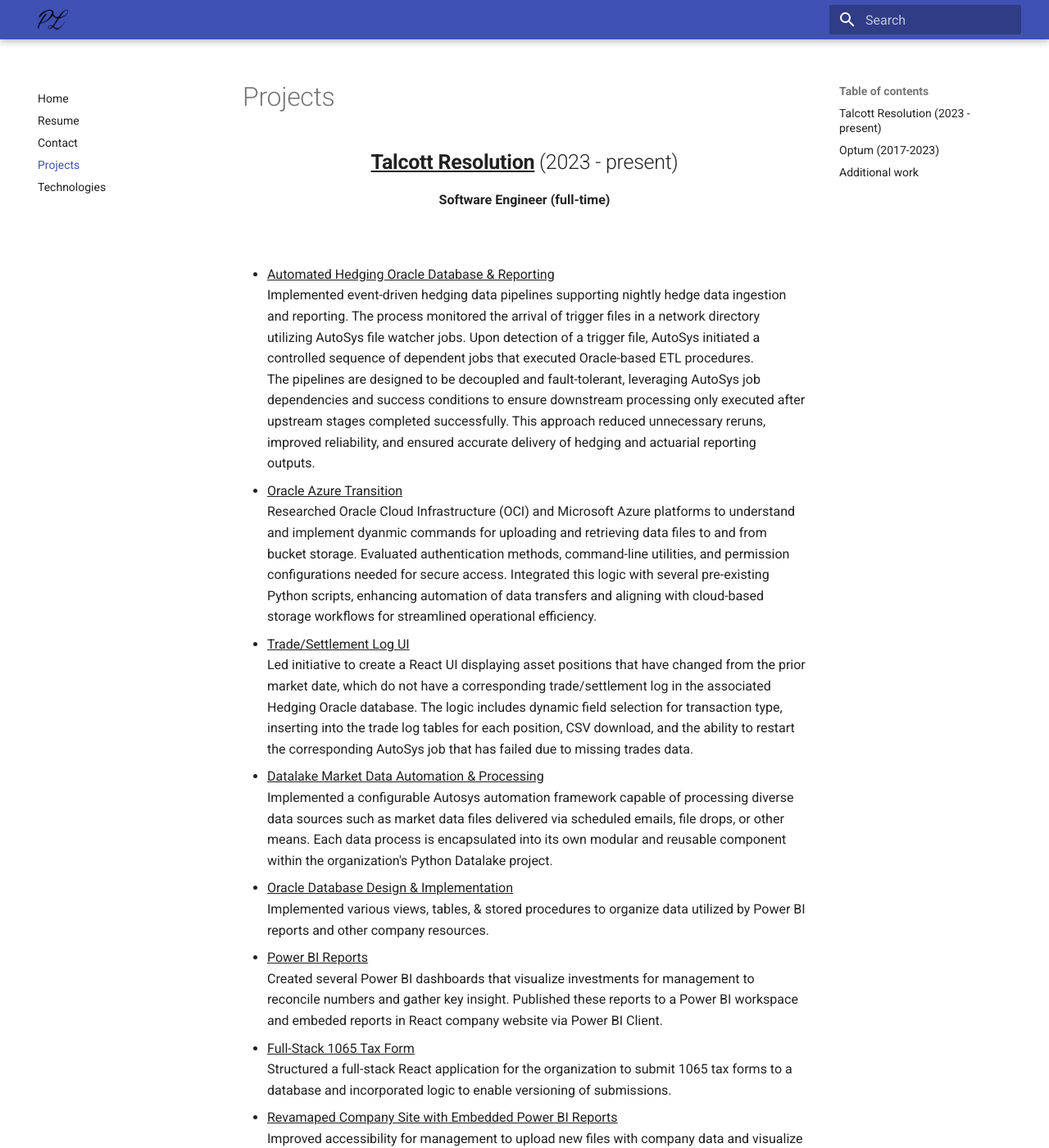
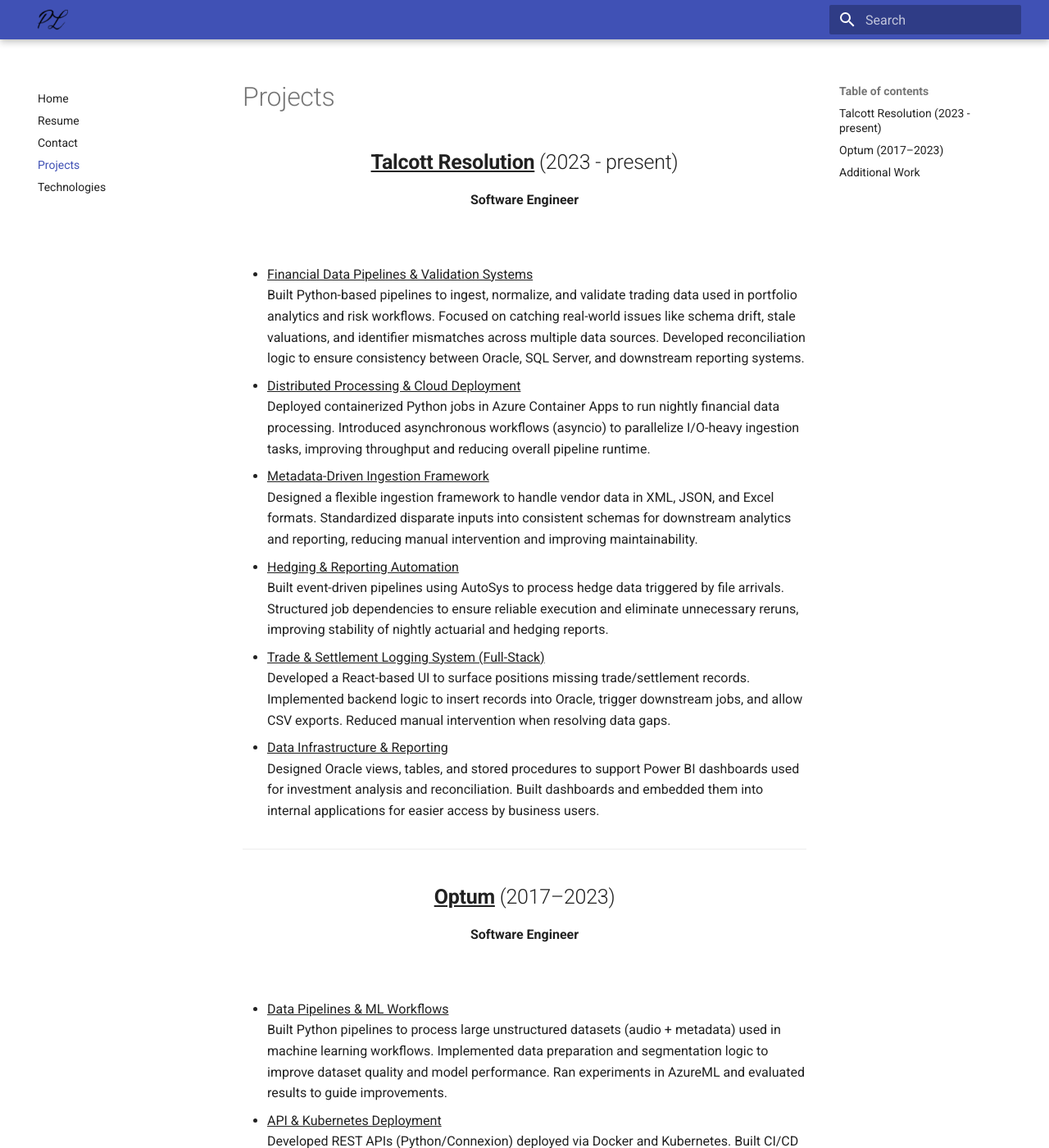
Before and after one commit to paluro567/personal-website, an MkDocs documentation site: the page built from docs/Projects.md, in a window 1280 px wide and 1400 px high. Shown: the whole window at 82% size. Built offline with MkDocs 1.6.1 and Material for MkDocs 9.7.7, drawn with Linux system fonts in a browser that asks for light colours; some of the changed text lies outside the part shown.

Commit message:
projects updates

```diff
--- a/docs/Projects.md
+++ b/docs/Projects.md
@@ -1,56 +1,61 @@
 ## <b><center><u>Talcott Resolution</u></b> \(2023 - present)</center>
 
-<center><b>Software Engineer (full-time)</b></center></br>
+<center><b>Software Engineer</b></center></br>
 
-- <u> Automated Hedging Oracle Database & Reporting</u> </br>
-  Implemented event-driven hedging data pipelines supporting nightly hedge data ingestion and reporting. The process monitored the arrival of trigger files in a network directory utilizing AutoSys file watcher jobs. Upon detection of a trigger file, AutoSys initiated a controlled sequence of dependent jobs that executed Oracle-based ETL procedures.</br>
-  The pipelines are designed to be decoupled and fault-tolerant, leveraging AutoSys job dependencies and success conditions to ensure downstream processing only executed after upstream stages completed successfully. This approach reduced unnecessary reruns, improved reliability, and ensured accurate delivery of hedging and actuarial reporting outputs.
+- <u>Financial Data Pipelines & Validation Systems</u> </br>
+  Built Python-based pipelines to ingest, normalize, and validate trading data used in portfolio analytics and risk workflows. Focused on catching real-world issues like schema drift, stale valuations, and identifier mismatches across multiple data sources. Developed reconciliation logic to ensure consistency between Oracle, SQL Server, and downstream reporting systems.
 
-- <u> Oracle Azure Transition </u> </br>
-  Researched Oracle Cloud Infrastructure (OCI) and Microsoft Azure platforms to understand and implement dyanmic commands for uploading and retrieving data files to and from bucket storage. Evaluated authentication methods, command-line utilities, and permission configurations needed for secure access. Integrated this logic with several pre-existing Python scripts, enhancing automation of data transfers and aligning with cloud-based storage workflows for streamlined operational efficiency.
+- <u>Distributed Processing & Cloud Deployment</u> </br>
+  Deployed containerized Python jobs in Azure Container Apps to run nightly financial data processing. Introduced asynchronous workflows (asyncio) to parallelize I/O-heavy ingestion tasks, improving throughput and reducing overall pipeline runtime.
 
-- <u> Trade/Settlement Log UI </u> </br>
-  Led initiative to create a React UI displaying asset positions that have changed from the prior market date, which do not have a corresponding trade/settlement log in the associated Hedging Oracle database. The logic includes dynamic field selection for transaction type, inserting into the trade log tables for each position, CSV download, and the ability to restart the corresponding AutoSys job that has failed due to missing trades data.
-- <u> Datalake Market Data Automation & Processing </u> </br>
-  Implemented a configurable Autosys automation framework capable of processing diverse data sources such as market data files delivered via scheduled emails, file drops, or other means. Each data process is encapsulated into its own modular and reusable component within the organization's Python Datalake project.
-- <u> Oracle Database Design & Implementation </u> </br>
-  Implemented various views, tables, & stored procedures to organize data utilized by Power BI reports and other company resources.
-- <u> Power BI Reports </u> </br>
-  Created several Power BI dashboards that visualize investments for management to reconcile numbers and gather key insight. Published these reports to a Power BI workspace and embeded reports in React company website via Power BI Client.
-- <u>Full-Stack 1065 Tax Form</u> </br>
-  Structured a full-stack React application for the organization to submit 1065 tax forms to a database and incorporated logic to enable versioning of submissions.
-- <u>Revamaped Company Site with Embedded Power BI Reports</u> </br>
-  Improved accessibility for management to upload new files with company data and visualize through embedded Power BI reports.
+- <u>Metadata-Driven Ingestion Framework</u> </br>
+  Designed a flexible ingestion framework to handle vendor data in XML, JSON, and Excel formats. Standardized disparate inputs into consistent schemas for downstream analytics and reporting, reducing manual intervention and improving maintainability.
 
-## <b><center><u>Optum</u></b> (2017-2023)</center>
+- <u>Hedging & Reporting Automation</u> </br>
+  Built event-driven pipelines using AutoSys to process hedge data triggered by file arrivals. Structured job dependencies to ensure reliable execution and eliminate unnecessary reruns, improving stability of nightly actuarial and hedging reports.
 
-<center><b>Software Engineer (full-time)</b></center></br>
+- <u>Trade & Settlement Logging System (Full-Stack)</u> </br>
+  Developed a React-based UI to surface positions missing trade/settlement records. Implemented backend logic to insert records into Oracle, trigger downstream jobs, and allow CSV exports. Reduced manual intervention when resolving data gaps.
 
-- <u>Docker Schedule Check Jenkins Pipeline </u> </br>
-  Developed a Jenkins pipeline that runs daily to build and test all submitted Dockerfiles from another Jenkins pipeline. Each project Dockerfile had specifications on how to build them, and images were pushed to an Azure ACR for scanning by the Defender to detect vulnerabilities. Utilizing a graphQuery API call to access the resulting vulnerability scores, and Dockerfile owners were alerted via email with remediation guidelines if severe vulnerabilities were found.
-  </br>
-- <u>API Kubernetes Deployment</u> </br>
-  Developed a RESTful API using Connexion, a Python framework similar to Flask, which runs in a Docker container on a Gunicorn server. The container is deployed to a Kubernetes cluster using a Jenkins pipeline, with the ability to scale replicas as needed. I verified the functionality of the API endpoints using kubectl CLI with port forwarding and Postman.
-  </br>
-- <u>ML Data Preparation & Training</u> </br>
-  Wrote Python scripts to build data pipelines that trained and tested speech and language ML models for UnitedHealth Group. This involved implementing complex data preparation logic to ensure proper alignment and structure of transcriptions. In addition, I created Jupyter notebooks to run tests and evaluate model performance under different scenarios, and presented the results during sprint demos to the team.
+- <u>Data Infrastructure & Reporting</u> </br>
+  Designed Oracle views, tables, and stored procedures to support Power BI dashboards used for investment analysis and reconciliation. Built dashboards and embedded them into internal applications for easier access by business users.
 
-- <u> Microsite Logging & Kibana Dashboard</u> </br>
-  Implemented Elastic Search logging across all of the organization's microsites, enabling OAuth user identification to track user navigation paths. Configured a Kibana dashboard with interactive visualizations that allow management to quickly identify problematic resources and prioritize improvements.
+---
 
-<center><b>Software Engineer (Intern)</b></center></br>
+## <b><center><u>Optum</u></b> (2017–2023)</center>
 
-- <u> Fenway Health - React App Scheduler</u> </br>
-  Scrum master and product owner on an intern team of 5 software engineers. Developed a React app appointment scheduler for Fenway Health to schedule appointments for their patients.
-- <u> Kibana Microsite Analytical Dashboard</u> </br>
-  Utilized Spark SQL in Azure Databricks to query UHG claims data, and indexed it using Elasticsearch-Hadoop connector to create Kibana dashboards. The dashboards contained statistical visuals that allowed management to identify wasteful spending by the company.
-- <u> Boston Global Hackathon Winner</u> </br>
-  Won first place at the Boston location and won second nationally. Developed a mobile application which would incentivize youth to follow healthy daily routines.
+<center><b>Software Engineer</b></center></br>
 
-## <b><center><u>Additional work</u></center></b>
+- <u>Data Pipelines & ML Workflows</u> </br>
+  Built Python pipelines to process large unstructured datasets (audio + metadata) used in machine learning workflows. Implemented data preparation and segmentation logic to improve dataset quality and model performance. Ran experiments in AzureML and evaluated results to guide improvements.
 
-- <u>Personal - Stock Trading App</u> </br>
-  Implemented several scripts that run in GCP cloud on a daily crontab schedule, which utilize the Python Requests library with HTTP GET requests and authorization headers to pull stock recommendations from various sources each day. Then using the Python Alpha Vantage API, I am able to pull real-time stock data and place automated buy and sell orders to complete an entirely automated trading system that has been profitable so far!
-- <u>Sitetracker - WPI, React Mobile App</u> </br>
-  Created a mobile application for construction site project managers to prioritize tasks over project sites that they manage. Configured Express routing and configuration with project profiles in a NoSQL database.
+- <u>API & Kubernetes Deployment</u> </br>
+  Developed REST APIs (Python/Connexion) deployed via Docker and Kubernetes. Built CI/CD pipelines in Jenkins to automate deployment and scaling. Validated endpoints using kubectl and Postman.
+
+- <u>Container Security Pipeline</u> </br>
+  Built a Jenkins pipeline to scan Docker images for vulnerabilities before deployment. Integrated with Azure Container Registry and Defender, and automated alerts to owners when critical issues were detected.
+
+- <u>Logging & Observability</u> </br>
+  Implemented centralized logging using Elasticsearch and built Kibana dashboards to track user behavior and identify performance bottlenecks across microservices.
+
+<center><b>Software Engineer Intern</b></center></br>
+
+- <u>Healthcare Scheduling App (React)</u> </br>
+  Led a team of 5 engineers to build a React-based appointment scheduling app for Fenway Health.
+
+- <u>Data Analytics Dashboard</u> </br>
+  Queried large healthcare datasets using Spark SQL and built Kibana dashboards to surface insights around spending and inefficiencies.
+
+- <u>Hackathon Winner</u> </br>
+  1st place (Boston), 2nd nationally — built a mobile app promoting healthy daily routines.
+
+---
+
+## <b><center><u>Additional Work</u></center></b>
+
+- <u>Systematic Trading Platform (Personal)</u> </br>
+  Built a Python-based system that ingests intraday market data, tracks setups across multiple tickers, and generates signals based on EMA crossovers and breakout conditions. Runs on scheduled jobs in GCP and continuously evolves through testing and iteration.
+
+- <u>Sitetracker (WPI Project)</u> </br>
+  Built a mobile app for construction project management, including task prioritization and site tracking. Developed backend services using Express and a NoSQL database.
   Link to [final report](https://web.cs.wpi.edu/~claypool/mqp/sv/2019/site/).
```
Also changed, not shown: site/Projects/index.html, site/search/search_index.json.
